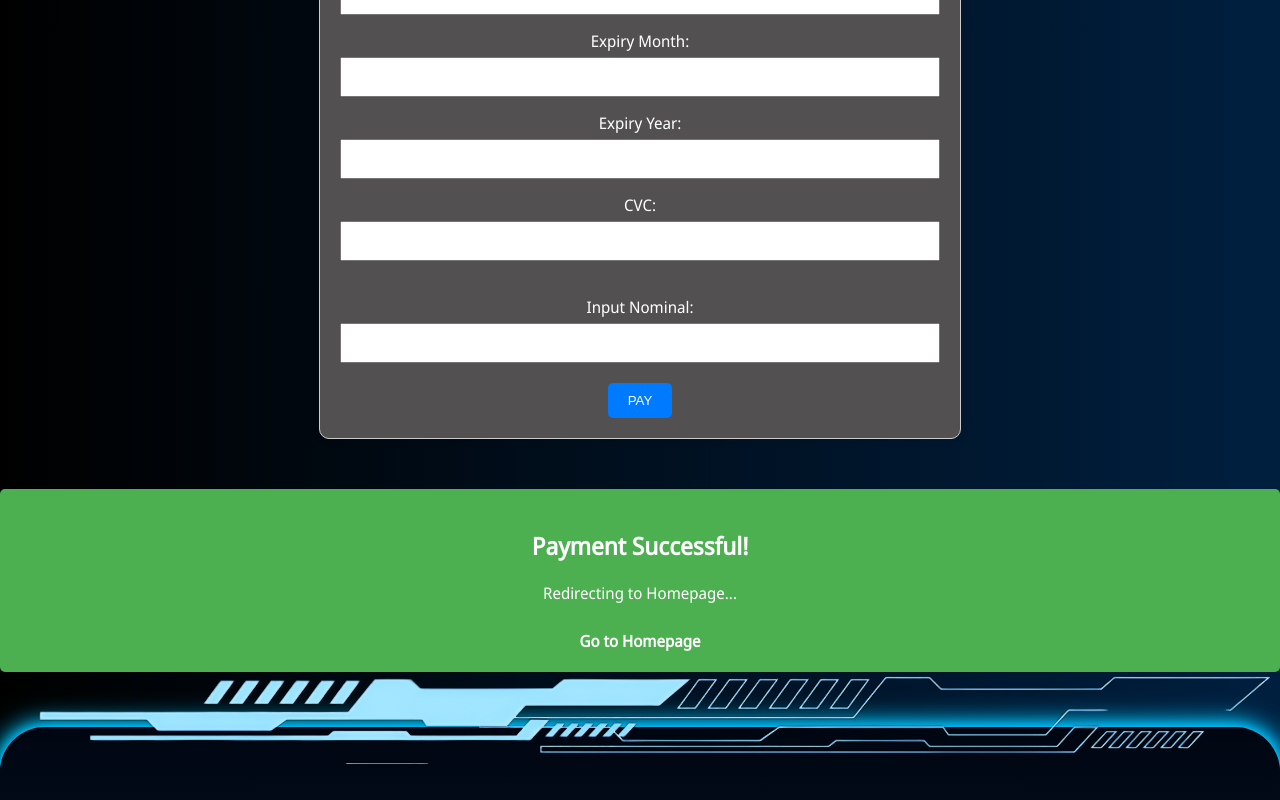
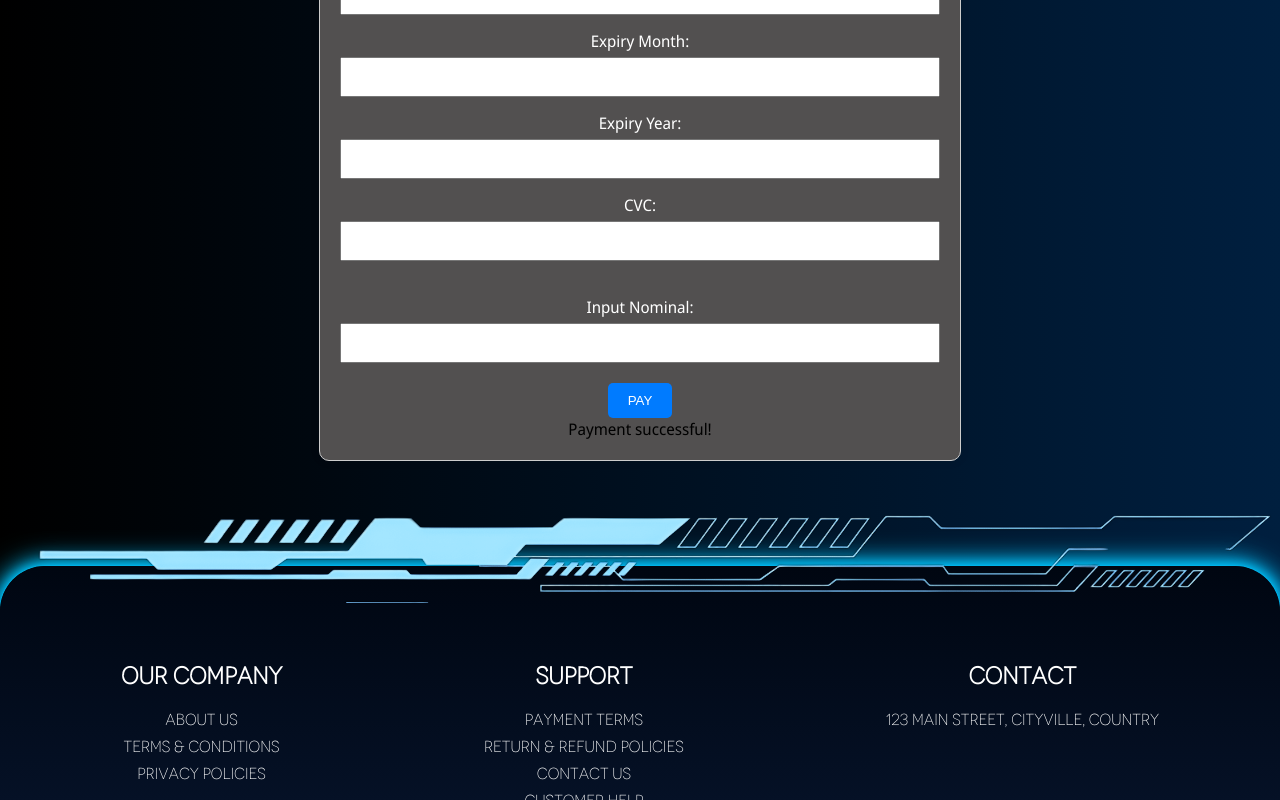
Before and after one commit to Tonsofnamesz/UAS-PTI, a React (Create React App) app: page /payment in a window 1280 px wide. Both pictures are taken after a click on the button "PAY". Shown: the part 733-1533 px from the top of the page. Built offline with nearby package versions, Linux system fonts and the light colour scheme.

Commit message:
Payment through nominal

```diff
--- a/src/components/Payment.jsx
+++ b/src/components/Payment.jsx
@@ -1,6 +1,7 @@
 import React, { useEffect, useState } from 'react';
 import { useSelector, useDispatch } from 'react-redux';
-import { Link } from 'react-router-dom';
+import { Link, useNavigate } from 'react-router-dom';
+import { removeFromCart, clearCart } from '../store';
 import Visa from '../pics/Thumbnails/VISA.png';
 import MasterCard from '../pics/Thumbnails/MasterCard.png';
 import '../Payment.css';
@@ -15,20 +16,20 @@
   const [expiryYear, setExpiryYear] = useState('');
   const [cvc, setCvc] = useState('');
   const [nominal, setNominal] = useState('');
+  const [message, setMessage] = useState(''); // State to manage payment message
 
+  const cart = useSelector((state) => state.cart);
   const totalPrice = useSelector((state) => state.totalPrice);
-  // State to manage payment success
-  const [paymentSuccess, setPaymentSuccess] = useState(false);
+  const dispatch = useDispatch();
+  const navigate = useNavigate();
 
-  // Handle payment button click
   const handlePayment = () => {
-    // Check if nominal is enough
     if (parseFloat(nominal) < totalPrice) {
-      alert('Nominal is not enough!');
+      setMessage('Nominal is insufficient!');
       return;
     }
-    // Implement payment logic here (e.g., show success message, clear cart, etc.)
-    setPaymentSuccess(true);
+    dispatch(clearCart());
+    setMessage('Payment successful!');
   };
 
   return (
@@ -111,16 +112,8 @@
         <div className="payButton">
           <button onClick={handlePayment}>PAY</button>
         </div>
+        {message && <div className="paymentMessage">{message}</div>}
       </div>
-
-      {/* Display success message and redirect if payment is successful */}
-      {paymentSuccess && (
-        <div className="successMessage">
-          <h2>Payment Successful!</h2>
-          <p>Redirecting to Homepage...</p>
-          <Link to="/">Go to Homepage</Link>
-        </div>
-      )}
       <Footer />
     </div>
   );
--- a/src/productSlice.js
+++ b/src/productSlice.js
@@ -2,7 +2,7 @@
 
 const productsSlice = createSlice({
   name: 'products',
-  initialState: { cart: [], totalPrice: 0 },
+  initialState: { cart: [], orderCart: [], totalPrice: 0 }, // Add orderCart to your initial state
   reducers: {
     addProduct: (state, action) => {
       state.cart.push(action.payload);
@@ -24,6 +24,7 @@
       }
     },
     clearCart: (state) => {
+      state.orderCart = [...state.cart]; // Transfer cart items to orderCart
       state.cart = [];
       state.totalPrice = 0; // Reset totalPrice when cart is cleared
     },
```
